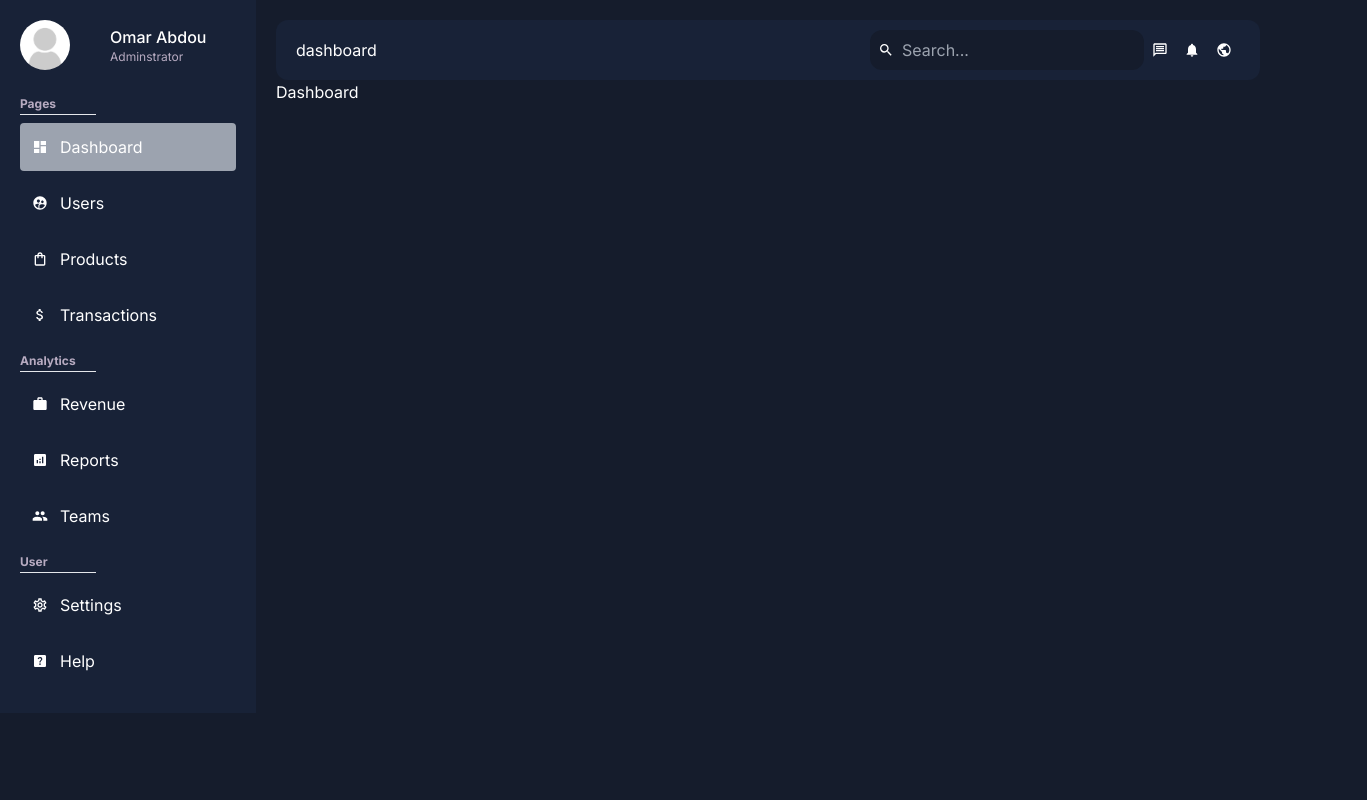
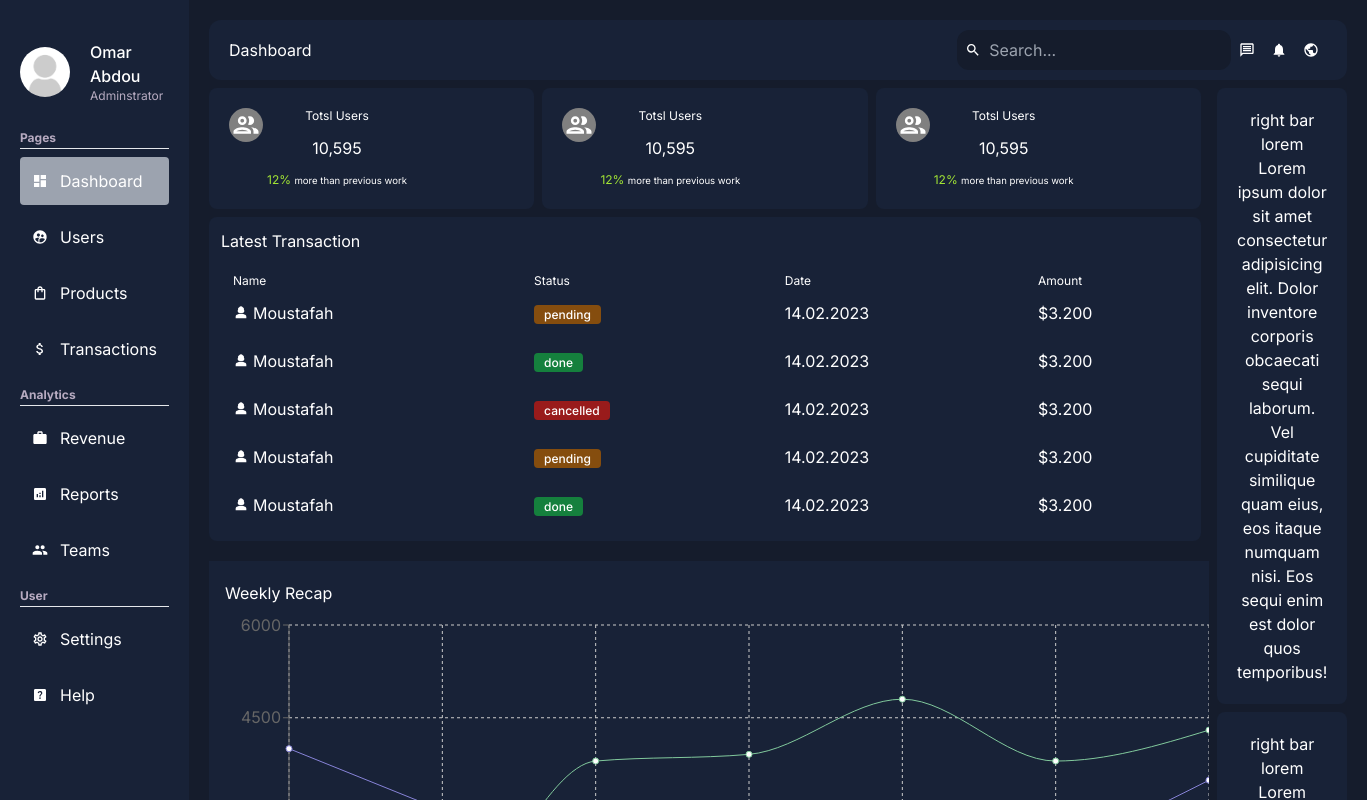
Before and after one commit to omar52/Next-js--project, a Next.js app: page /dashboard in a window 1280 px wide. Shown: the top 800 px of the page, 1367 px wide, since content can reach past the window. Built offline with nearby package versions, Linux system fonts and the light colour scheme.

Commit message:
finished the dashboard page

```diff
--- a/app/dashboard/layout.jsx
+++ b/app/dashboard/layout.jsx
@@ -4,8 +4,8 @@ import "../ui/dashboard/dashborad.css";
 
 const layout = ({ children }) => {
   return (
-    <div className="flex flex-row" >
-      <div className="basis-1/5	p-5" style={{backgroundColor:"var(--bgsoft)"}}>
+    <div className="flex flex-row w-full" >
+      <div className="basis-1/5	" style={{backgroundColor:"var(--bgsoft)"}}>
         <Sidebar />
       </div>
 
--- a/app/dashboard/page.jsx
+++ b/app/dashboard/page.jsx
@@ -1,7 +1,29 @@
+import Card from "../ui/dashboard/card/card";
+import Chart from "../ui/dashboard/chart/chart";
+import Rightbar from "../ui/dashboard/rightbar/rightbar";
+import Transaction from "../ui/dashboard/transaction/transaction";
+
 const Dashboard = () => {
-    return (
-        <div>Dashboard</div>
-     );
-}
+  return (
+    <div className="flex flex-row mt-2 gap-2 ">
+      <div className="left-coloum flex  flex-col basis-3/4">
+        <div className="cards flex ">
+          <Card />
+          <Card />
+          <Card />
+        </div>
+        <Transaction />
+        <Chart />
+      </div>
+      <div
+        className="rightbar basis-1/4 text-center rounded-lg gap-2 flex flex-col "
+
+      >
+        <Rightbar />
+        <Rightbar />
+      </div>
+    </div>
+  );
+};
 
 export default Dashboard;
--- /dev/null
+++ b/app/ui/dashboard/card/card.jsx
@@ -0,0 +1,27 @@
+import { MdOutlinePeopleOutline } from "react-icons/md";
+
+const Card = () => {
+  return (
+    <div
+      className="basis-1/3 text-center me-2 rounded-lg p-5 flex flex-row gap-1 items-start  "
+      style={{ backgroundColor: "var(--bgsoft)", maxHeight: "150px" }}
+    >
+      <div
+        className="image rounded-full p-0.5"
+        style={{ backgroundColor: "grey" }}
+      >
+        <MdOutlinePeopleOutline size={30} />
+      </div>
+      <div className="content ">
+        <p className=" text-xs mb-3">Totsl Users</p>
+        <p>10,595</p>
+        <p className="text-xs mt-3">
+          <span className=" text-lime-400 ">12% </span>{" "}
+          <small>more than previous work</small>
+        </p>
+      </div>
+    </div>
+  );
+};
+
+export default Card;
--- /dev/null
+++ b/app/ui/dashboard/chart/chart.jsx
@@ -0,0 +1,72 @@
+"use client";
+import {
+  CartesianGrid,
+  Legend,
+  Line,
+  LineChart,
+  Tooltip,
+  XAxis,
+  YAxis,
+} from "recharts";
+
+const Chart = () => {
+    const data = [
+        {
+          name: "Sun",
+          visit: 4000,
+          click: 2400,
+        },
+        {
+          name: "Mon",
+          visit: 3000,
+          click: 1398,
+        },
+        {
+          name: "Tue",
+          visit: 2000,
+          click: 3800,
+        },
+        {
+          name: "Wed",
+          visit: 2780,
+          click: 3908,
+        },
+        {
+          name: "Thu",
+          visit: 1890,
+          click: 4800,
+        },
+        {
+          name: "Fri",
+          visit: 2390,
+          click: 3800,
+        },
+        {
+          name: "Sat",
+          visit: 3490,
+          click: 4300,
+        },
+      ];
+  return (
+    <div className="text-start mt-5" style={{backgroundColor:"var(--bgsoft)"}}>
+      <h2 className="mt-5 ms-4">Weekly Recap</h2>
+      <LineChart
+        className="text-center w-screen"
+        width={1000}
+        height={450}
+        data={data}
+        margin={{ top: 20, right: 0, left: 20, bottom: 5 }}
+      >
+        <CartesianGrid strokeDasharray="3 3" />
+        <XAxis dataKey="name" />
+        <YAxis />
+        <Tooltip />
+        <Legend />
+        <Line type="monotone" dataKey="visit" stroke="#8884d8" />
+        <Line type="monotone" dataKey="click" stroke="#82ca9d" />
+      </LineChart>
+    </div>
+  );
+};
+
+export default Chart;
--- a/app/ui/dashboard/navbar/navbar.jsx
+++ b/app/ui/dashboard/navbar/navbar.jsx
@@ -14,7 +14,7 @@ const Navbar = () => {
       className="flex items-center  p-5 rounded-xl "
       style={{ backgroundColor: "var(--bgsoft)", height: "60px" }}
     >
-      <div className="path">{pathname.split("/").pop()}</div>
+      <div className="path capitalize">{pathname.split("/").pop()}</div>
       <div className="flex ms-auto">
         <div
           className="search flex items-center p-2 rounded-xl "
--- /dev/null
+++ b/app/ui/dashboard/rightbar/rightbar.jsx
@@ -0,0 +1,9 @@
+const Rightbar = () => {
+    return (
+        <div className=" rounded-lg p-5" style={{ backgroundColor: "var(--bgsoft)" }}>
+            right bar lorem Lorem ipsum dolor sit amet consectetur adipisicing elit. Dolor inventore corporis obcaecati sequi laborum. Vel cupiditate similique quam eius, eos itaque numquam nisi. Eos sequi enim est dolor quos temporibus!
+        </div>
+     );
+}
+
+export default Rightbar;
--- a/app/ui/dashboard/sidebar/menulink/menulink.jsx
+++ b/app/ui/dashboard/sidebar/menulink/menulink.jsx
@@ -4,7 +4,7 @@ import { usePathname } from "next/navigation";
 
 const MenuLink = ({ item }) => {
   const pathname = usePathname();
-  console.log(pathname);
+  // console.log(pathname);
   return (
     <Link
       className={
--- a/app/ui/dashboard/sidebar/sidebar.jsx
+++ b/app/ui/dashboard/sidebar/sidebar.jsx
@@ -76,8 +76,8 @@ const Sidebar = () => {
     },
   ];
   return (
-    <div className="sticky top-5 ">
-      <div className="user flex items-center gap-10 mb-5">
+    <div className="sticky top-5 h-screen p-5">
+      <div className="user flex items-center gap-5   mb-5">
         <Image
           className=" rounded-full object-cover"
           src="/noavatar.png"
@@ -101,7 +101,7 @@ const Sidebar = () => {
             >
               {cat.title}
             </span>
-            <hr className=" mb-2" style={{ width: "35%" }} />
+            <hr className=" mb-2" />
             {cat.list.map((item) => (
               <MenuLink item={item} key={item.title} />
             ))}
--- /dev/null
+++ b/app/ui/dashboard/transaction/transaction.jsx
@@ -0,0 +1,91 @@
+import { MdPerson3 } from "react-icons/md";
+
+const Transaction = () => {
+  return (
+    <div
+      className="me-2 rounded-lg mt-2 p-3"
+      style={{ backgroundColor: "var(--bgsoft)" }}
+    >
+      <h2>Latest Transaction</h2>
+      <table className=" w-full mt-5 ms-3 p-5">
+        <thead className="text-xs mb-3 ">
+          <tr>
+            <td>Name</td>
+            <td>Status</td>
+            <td>Date</td>
+            <td>Amount</td>
+          </tr>
+        </thead>
+        <tbody>
+          <tr>
+            <td className="flex flex-row items-center gap-1 my-3">
+              <MdPerson3 />
+              Moustafah
+            </td>
+            <td className="my-3">
+              <span className=" bg-yellow-800 text-white p-0.5 text-xs font-medium me-2 px-2.5 py-0.5 rounded dark:bg-gray-700 dark:text-gray-400 ">
+                pending
+              </span>
+            </td>
+            <td className="my-3">14.02.2023</td>
+            <td className="my-3">$3.200</td>
+          </tr>
+          <tr>
+            <td className="flex flex-row items-center gap-1 my-3">
+              <MdPerson3 />
+              Moustafah
+            </td>
+            <td className="my-3">
+              <span className="  bg-green-700 text-white p-0.5 text-xs font-medium me-2 px-2.5 py-0.5 rounded dark:bg-gray-700 dark:text-gray-400 ">
+                done
+              </span>
+            </td>
+            <td className="my-3">14.02.2023</td>
+            <td className="my-3">$3.200</td>
+          </tr>
+          <tr>
+            <td className="flex flex-row items-center gap-1 my-3">
+              <MdPerson3 />
+              Moustafah
+            </td>
+            <td className="my-3">
+              <span className=" bg-red-800 text-white p-0.5 text-xs font-medium me-2 px-2.5 py-0.5 rounded dark:bg-gray-700 dark:text-gray-400 ">
+                cancelled
+              </span>
+            </td>
+            <td className="my-3">14.02.2023</td>
+            <td className="my-3">$3.200</td>
+          </tr>
+          <tr>
+            <td className="flex flex-row items-center gap-1 my-3">
+              <MdPerson3 />
+              Moustafah
+            </td>
+            <td className="my-3">
+              <span className=" bg-yellow-800 text-white p-0.5 text-xs font-medium me-2 px-2.5 py-0.5 rounded dark:bg-gray-700 dark:text-gray-400 ">
+                pending
+              </span>
+            </td>
+            <td className="my-3">14.02.2023</td>
+            <td className="my-3">$3.200</td>
+          </tr>
+          <tr>
+            <td className="flex flex-row items-center gap-1 my-3">
+              <MdPerson3 />
+              Moustafah
+            </td>
+            <td className="my-3">
+              <span className="  bg-green-700 text-white p-0.5 text-xs font-medium me-2 px-2.5 py-0.5 rounded dark:bg-gray-700 dark:text-gray-400 ">
+                done
+              </span>
+            </td>
+            <td className="my-3">14.02.2023</td>
+            <td className="my-3">$3.200</td>
+          </tr>
+        </tbody>
+      </table>
+    </div>
+  );
+};
+
+export default Transaction;
--- a/package.json
+++ b/package.json
@@ -21,7 +21,8 @@
     "next": "14.0.1",
     "react": "18",
     "react-dom": "18",
-    "react-icons": "^4.11.0"
+    "react-icons": "^4.11.0",
+    "recharts": "^2.9.0"
   },
   "devDependencies": {
     "autoprefixer": "^10.4.19",
```
Also changed, not shown: 1 other file (tests, documents, lock files or other folders).
